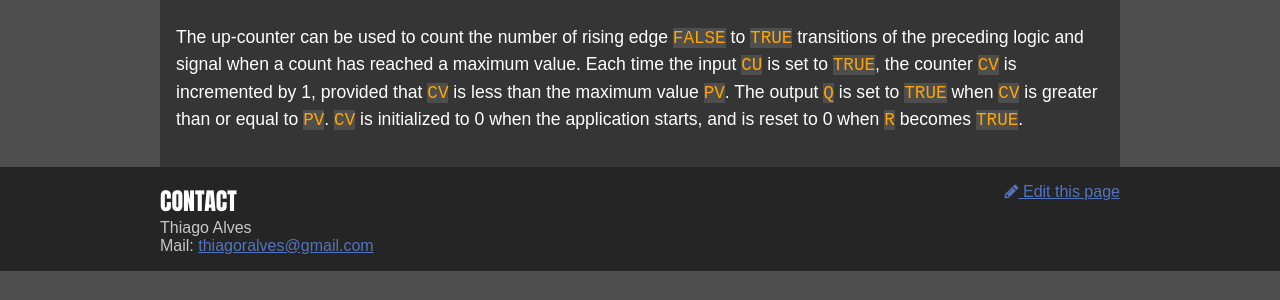
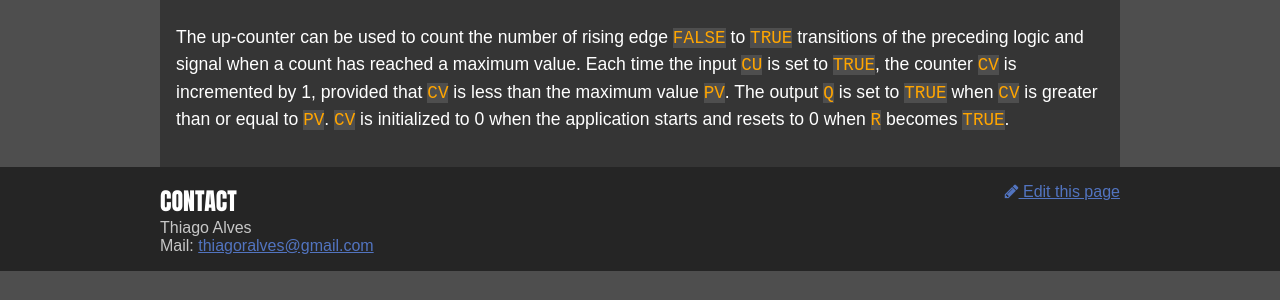
Before and after one commit to garretfick/openplcproject.github.io, a Jekyll site: the page built from reference/standard-function-blocks/counter-up.md, in a window 1280 px wide. Shown: the part 233-533 px from the top of the page. Built offline with Jekyll 4.4.1, drawn with Linux system fonts in a browser that asks for light colours; nearby versions of some CDN libraries.

Commit message:
Update counter-up.md

```diff
--- a/reference/standard-function-blocks/counter-up.md
+++ b/reference/standard-function-blocks/counter-up.md
@@ -5,4 +5,4 @@ title: Counter Up
 
 ## Introduction
 
-The up-counter can be used to count the number of rising edge `FALSE` to `TRUE` transitions of the preceding logic and signal when a count has reached a maximum value. Each time the input `CU` is set to `TRUE`, the counter `CV` is incremented by 1, provided that `CV` is less than the maximum value `PV`. The output `Q` is set to `TRUE` when `CV` is greater than or equal to `PV`. `CV` is initialized to 0 when the application starts, and is reset to 0 when `R` becomes `TRUE`.
+The up-counter can be used to count the number of rising edge `FALSE` to `TRUE` transitions of the preceding logic and signal when a count has reached a maximum value. Each time the input `CU` is set to `TRUE`, the counter `CV` is incremented by 1, provided that `CV` is less than the maximum value `PV`. The output `Q` is set to `TRUE` when `CV` is greater than or equal to `PV`. `CV` is initialized to 0 when the application starts and resets to 0 when `R` becomes `TRUE`.
```
